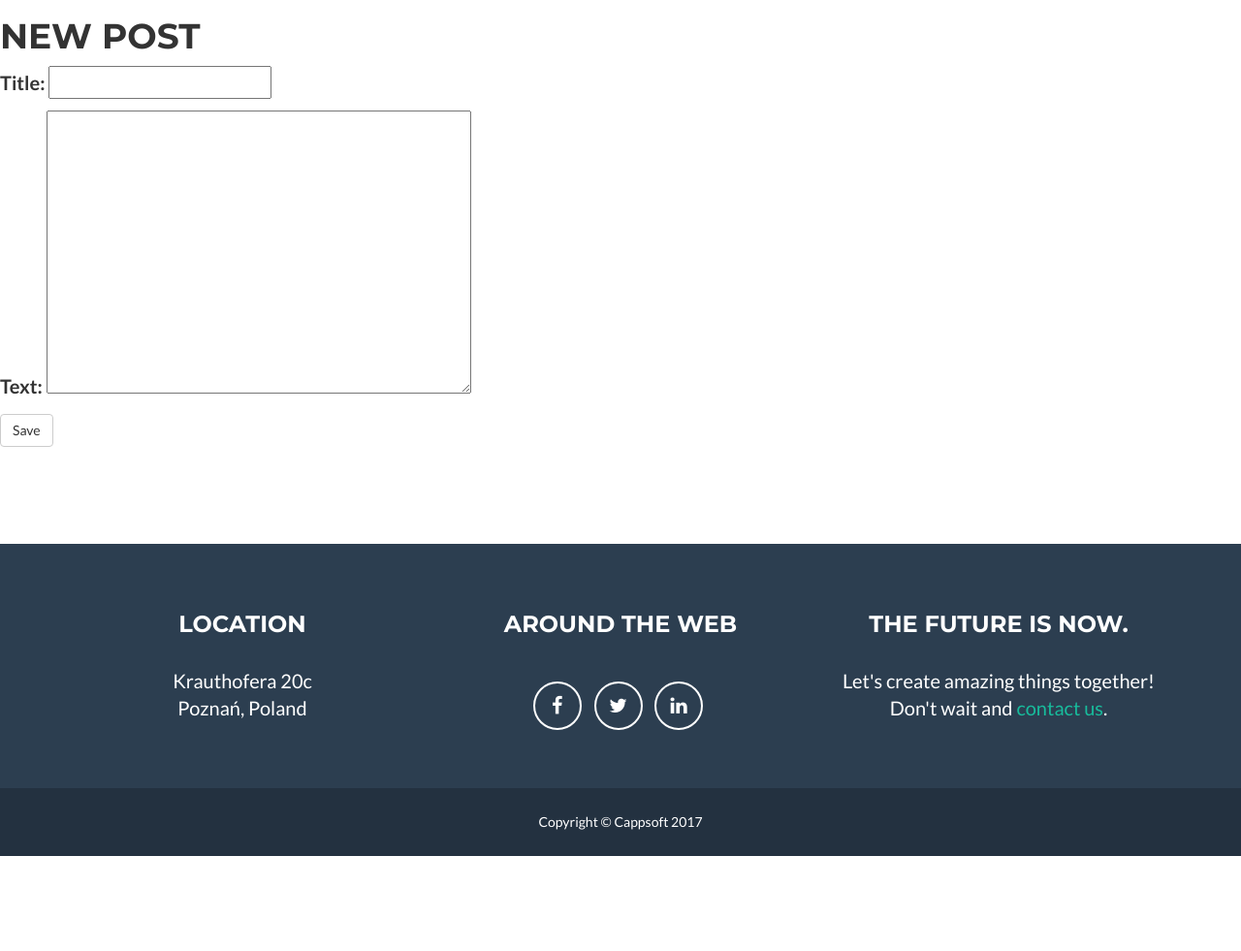
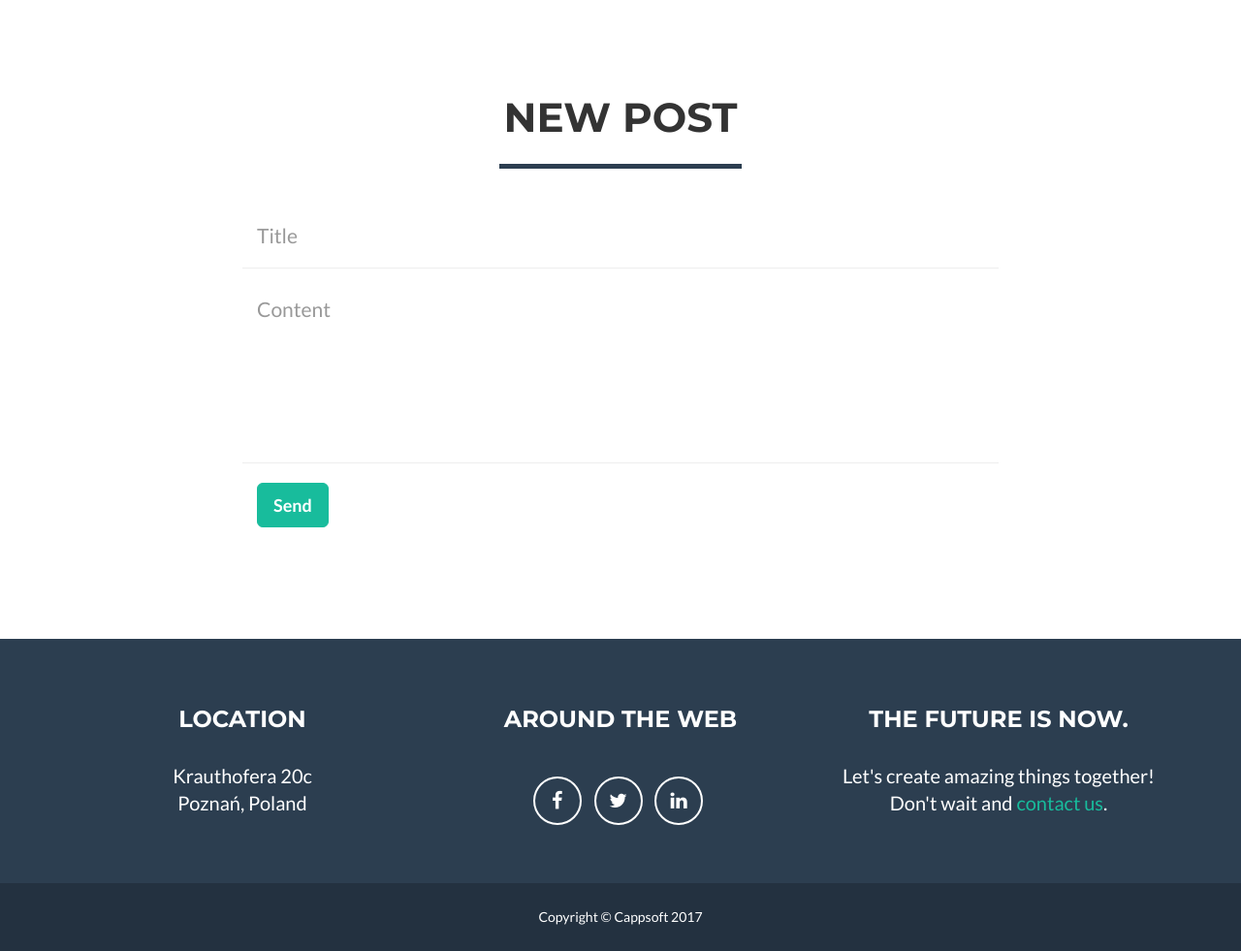
Before and after one commit to kkapitan/Cappsoft-Django, a Django app: page /blog/post/new/ in a window 1280 px wide. Shown: the part 102-1083 px from the top of the page at 97% size. Before the commit the page ends 985 px from the top, so only its background shows below. Run offline with Django 3.2, Linux system fonts and the light colour scheme; some libraries are stand-ins or nearby versions.

Commit message:
Style forms

```diff
--- a/cms_core/templates/blog/new.html
+++ b/cms_core/templates/blog/new.html
@@ -1,13 +1,47 @@
 {% extends 'base.html' %}
 
 {% block content %}
+    <section style="padding:50px;"></section>
 
+    <!-- Contact Section -->
     <section id="post-form">
-        <h1>New post</h1>
-        <form method="POST" class="post-form">{% csrf_token %}
-            {{ form.as_p }}
-            <button type="submit" class="save btn btn-default">Save</button>
-        </form>
+        <div class="container">
+            <div class="row">
+                <div class="col-lg-12 text-center">
+                    <h2>New Post</h2>
+                    <hr class="star-primary">
+                </div>
+            </div>
+            <div class="row">
+                <div class="col-lg-8 col-lg-offset-2">
+                    <!-- To configure the contact form email address, go to mail/contact_me.php and update the email address in the PHP file on line 19. -->
+                    <!-- The form should work on most web servers, but if the form is not working you may need to configure your web server differently. -->
+                    <form name="sentMessage" id="postForm"  method="post" novalidate> {% csrf_token %}
+                        <div class="row control-group">
+                            <div class="form-group col-xs-12 floating-label-form-group controls">
+                                <label>Title</label>
+                                <input type="text" class="form-control" placeholder="Title" id="name" name="title" required data-validation-required-message="Please enter title.">
+                                <p class="help-block text-danger"></p>
+                            </div>
+                        </div>
+                        <div class="row control-group">
+                            <div class="form-group col-xs-12 floating-label-form-group controls">
+                                <label>Content</label>
+                                <textarea rows="5" class="form-control" placeholder="Content" id="message" name="text" required data-validation-required-message="Please enter content."></textarea>
+                                <p class="help-block text-danger"></p>
+                            </div>
+                        </div>
+                        <br>
+                        <div id="success"></div>
+                        <div class="row">
+                            <div class="form-group col-xs-12">
+                                <button type="submit" class="btn btn-success btn-lg">Send</button>
+                            </div>
+                        </div>
+                    </form>
+                </div>
+            </div>
+        </div>
     </section>
 
 {% endblock %}
--- a/cms_core/views.py
+++ b/cms_core/views.py
@@ -50,7 +50,7 @@ def post_edit(request, pk):
     else:
         form = PostForm(instance=post)
 
-    return render(request, 'blog/edit.html', {'form': form})
+    return render(request, 'blog/edit.html', {'post': post})
 
 
 def home(request):
```
Also changed, not shown: cms_core/templates/blog/edit.html (+41 -5 lines), static/css/core_cms.css (+0 -51 lines), db.sqlite3, 1 other file.
